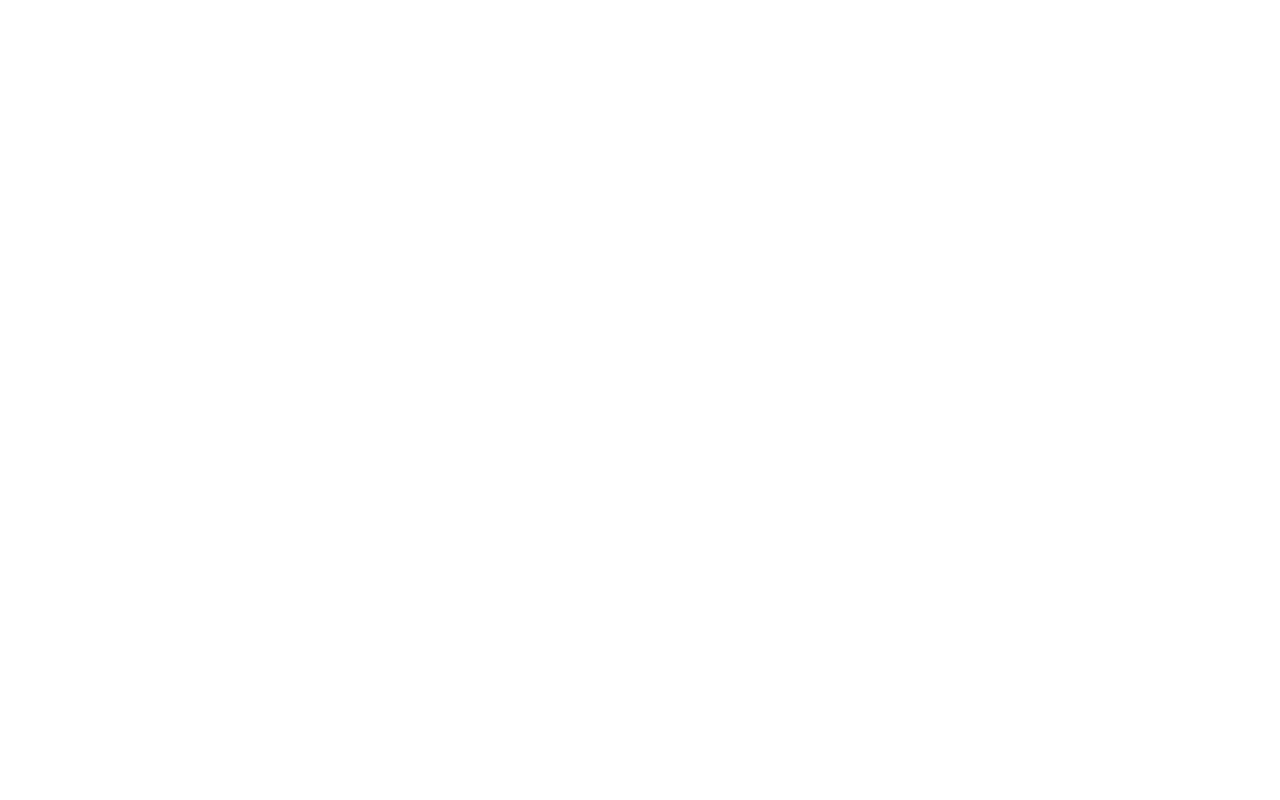
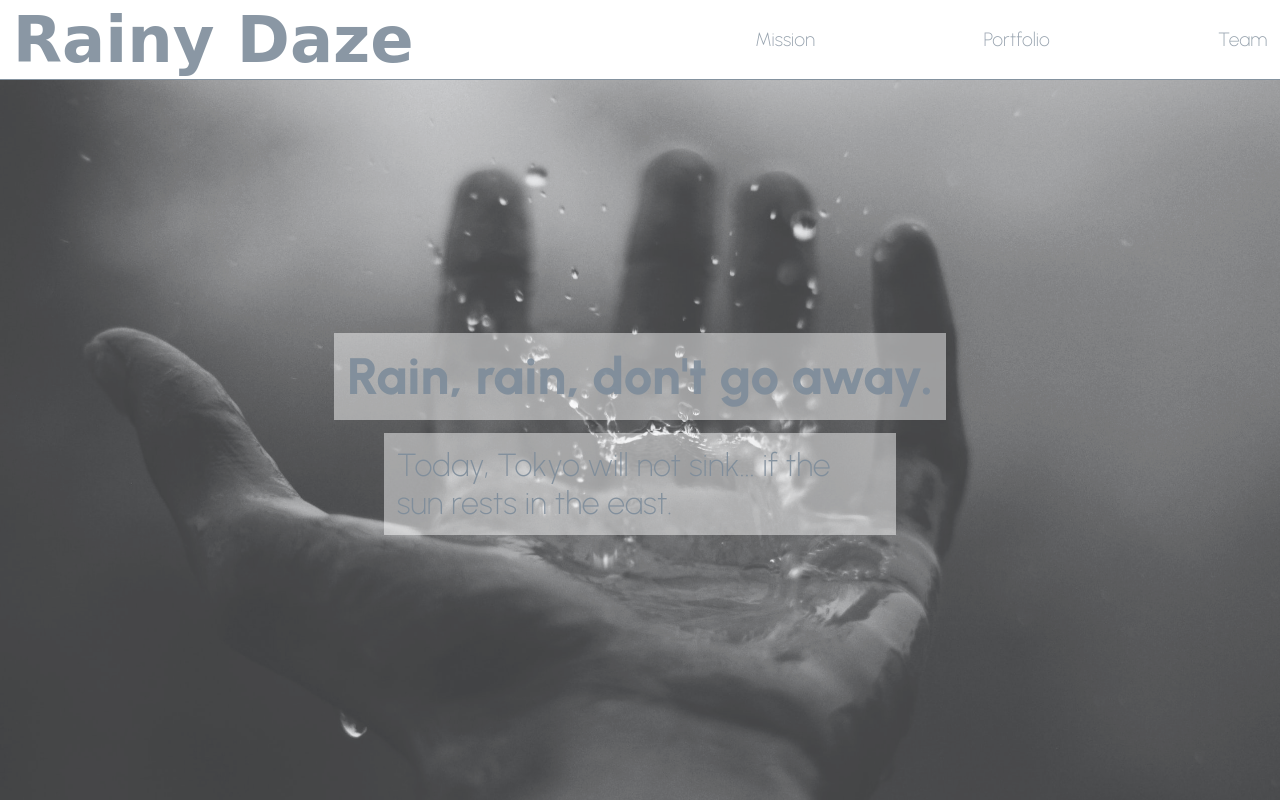
Before and after one commit to jardinefaner/company-page-flex, a plain HTML site: page index.html in a window 1280 px wide. Drawn offline with Linux system fonts and the light colour scheme; a web font is replaced by a local one.

Commit message:
Finish nav and header

```diff
--- a/index.html
+++ b/index.html
@@ -1,4 +1,7 @@
 <!DOCTYPE html>
+
+<html lang="en">
+
   <head>
     <link rel="preconnect" href="https://fonts.googleapis.com">
     <link rel="preconnect" href="https://fonts.gstatic.com" crossorigin>
@@ -6,3 +9,21 @@
     <link href="styles.css" rel="stylesheet" />
     <title>Company Home Page - Flexbox</title>
   </head>
+
+  <body>
+    <nav>
+      <h1>Rainy Daze</h1>
+      <ul>
+        <li><a href="#mission">Mission</a></li>
+        <li><a href="#portfolio">Portfolio</a></li>
+        <li><a href="#team">Team</a></li>
+      </ul>
+    </nav>
+
+    <header>
+      <h2>Rain, rain, don't go away.</h2>
+      <p>Today, Tokyo will not sink... if the sun rests in the east.</p>
+    </header>
+
+  </body>
+</html>
--- a/styles.css
+++ b/styles.css
@@ -0,0 +1,74 @@
+* {
+  margin: 0;
+  padding: 0;
+  box-sizing: border-box;
+  font-family: 'Urbanist', cursive;
+  font-size: 40%;
+  color: slategray;
+  opacity: 0.95;
+}
+
+nav {
+  display: flex;
+  justify-content: space-between;
+  align-items: center;
+  border-bottom: 0.1px solid slategray;
+  width: 100vw;
+  height: 10vh;
+  padding: 2rem;
+  background-color: white;
+  position: fixed;
+}
+
+h1 {
+  font-family: 'Allison', cursive;
+  font-size: 10rem;
+}
+
+ul {
+  display: flex;
+  justify-content: space-between;
+  width: 40vw;
+}
+
+li {
+  font-size: 3rem;
+  list-style-type: none;
+}
+
+a {
+  font-size: 3rem;
+  text-decoration: none;
+}
+
+a:hover {
+  border-top: 0.1rem solid slategray;
+}
+
+header {
+  background-image: url('./src/rain06.jfif');
+  background-repeat: no-repeat;
+  background-position: center;
+  background-size: cover;
+  position: relative;
+  top: 10vh;
+  height: 90vh;
+  display: flex;
+  justify-content: center;
+  align-items: center;
+  flex-direction: column;
+}
+
+h2 {
+  padding: 2rem;
+  background-color: rgba(255, 255, 255, 0.5);
+  font-size: 8rem;
+}
+
+p {
+  margin: 2rem;
+  padding: 2rem;
+  max-width: 40vw;
+  background-color: rgba(255, 255, 255, 0.5);
+  font-size: 5rem;
+}
```
Lines whose indentation alone changed are shown as unchanged.
